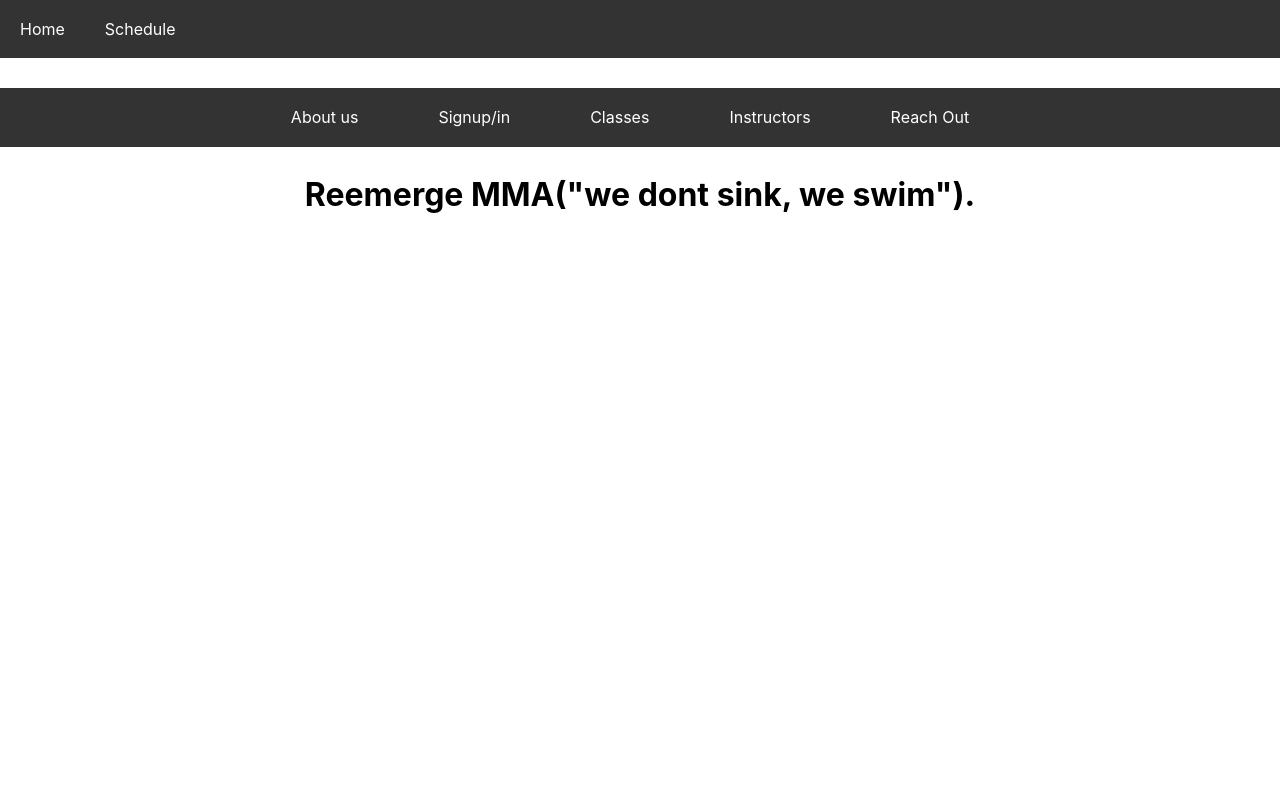
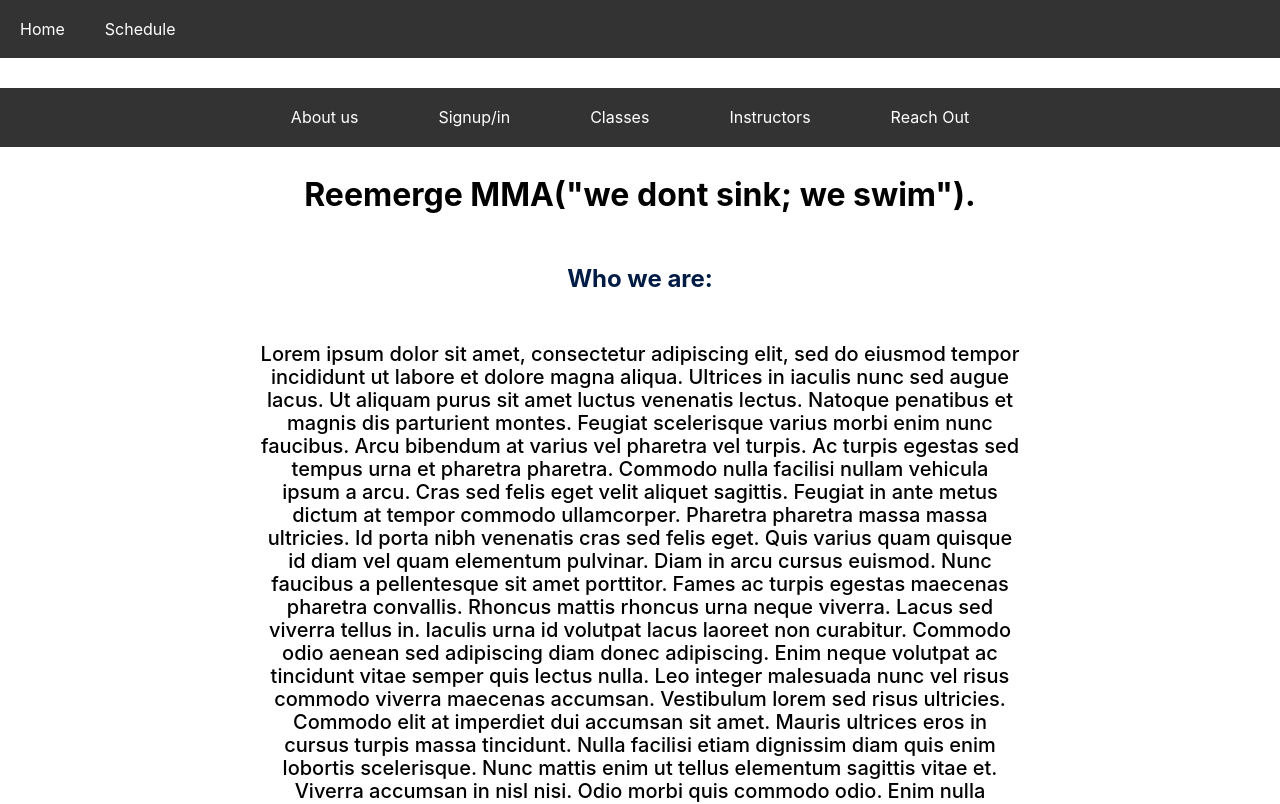
Before and after one commit to traynhamdavid426/Dojo-app, a React (Create React App) app: page / in a window 1280 px wide. Shown: the top 804 px of the page. Built offline with nearby package versions, Linux system fonts and the light colour scheme.

Commit message:
Updated routes and navigation

```diff
--- a/src/App.js
+++ b/src/App.js
@@ -1,22 +1,6 @@
-import './App.css';
-import Navbar from './Components/Navbar';
+import Navbar from "./Components/Navbar";
+import './App.css'
+const App =() =>{return(<div className="App">
 
-
-
-function App() {
-
-
-
-
-  return (
-    <div className="App">
-   <Navbar/>
-
-
-
-
-    </div>
-  );
-}
-
+<Navbar/></div>)}
 export default App;
--- a/src/Components/Groupedcomponents/Home.js
+++ b/src/Components/Groupedcomponents/Home.js
@@ -3,9 +3,12 @@ import { NavLink, Outlet } from "react-router-dom";
 import '../Styles/Home.css'
 
 
+
 const Home =() => {
 
-    return(
+    return(<div>
+
+
 
     <div className=" homestyle">
 
@@ -20,13 +23,13 @@ const Home =() => {
     <NavLink to ='contact'>Reach Out</NavLink>
 
 </nav>
-<h1>Reemerge MMA("we dont sink, we swim").</h1>
+<h1>Reemerge MMA("we dont sink; we swim").</h1>
 
 <Outlet/>
 
 
 
 
-</div>)}
+</div></div>)}
 
 export default Home;
--- a/src/Components/Navbar.js
+++ b/src/Components/Navbar.js
@@ -1,5 +1,5 @@
 import React from "react";
-import { BrowserRouter,Route,Routes,Link } from "react-router-dom";
+import { Route,Routes,Link } from "react-router-dom";
 import Signin from "./Signin";
 import Signup from "./Signup";
 import Home from "./Groupedcomponents/Home";
@@ -7,6 +7,7 @@ import Loginform from "./Groupedcomponents/Loginform";
 import Schedules from "./Groupedcomponents/Schedules";
 import Aboutus from "./Aboutus";
 import Classes from "./Classes";
+import App from "../App";
 import Instructors from "./Instructors";
 import Contactus from './Contactus'
 import '../Components/Styles/Nav.css'
@@ -16,7 +17,7 @@ import '../Components/Styles/Nav.css'
 const Navbar =() =>{return(<div>
 
 
-    <BrowserRouter>
+
     <header>
     <div>
 <nav className="nav">
@@ -31,7 +32,9 @@ const Navbar =() =>{return(<div>
 
 
  <Routes>
- <Route path='/' element ={<Home/>}>
+ <Route path='/*' element={<Home/>}/>
+ <Route path = '/' element={<Home/>}>
+ <Route index element ={<Aboutus/>}/>
  <Route path='signup/in' element ={<Loginform/>}/>
  <Route path='about' element ={<Aboutus/>}/>
  <Route path='classes' element ={<Classes/>}/>
@@ -45,7 +48,7 @@ const Navbar =() =>{return(<div>
 
 
  </Routes>
-    </BrowserRouter>
+
 
 </div>)}
 
--- a/src/Components/Styles/Nav.css
+++ b/src/Components/Styles/Nav.css
@@ -12,7 +12,7 @@ nav {
     padding: 10px;
   }
 
-  /* Responsive styles */
+
   @media screen and (max-width: 768px) {
     nav {
       flex-direction: column;
--- a/src/index.js
+++ b/src/index.js
@@ -4,10 +4,15 @@ import './index.css';
 import App from './App';
 import reportWebVitals from './reportWebVitals';
 import tachyons from 'tachyons';
+import { BrowserRouter } from 'react-router-dom';
+import Navbar from './Components/Navbar';
+
+
+
 const root = ReactDOM.createRoot(document.getElementById('root'));
 root.render(
   <React.StrictMode>
-    <App />
+   <BrowserRouter><App/></BrowserRouter>
   </React.StrictMode>
 );
 
```
Also changed, not shown: src/Components/Landing.js (added, +9 -0 lines).
